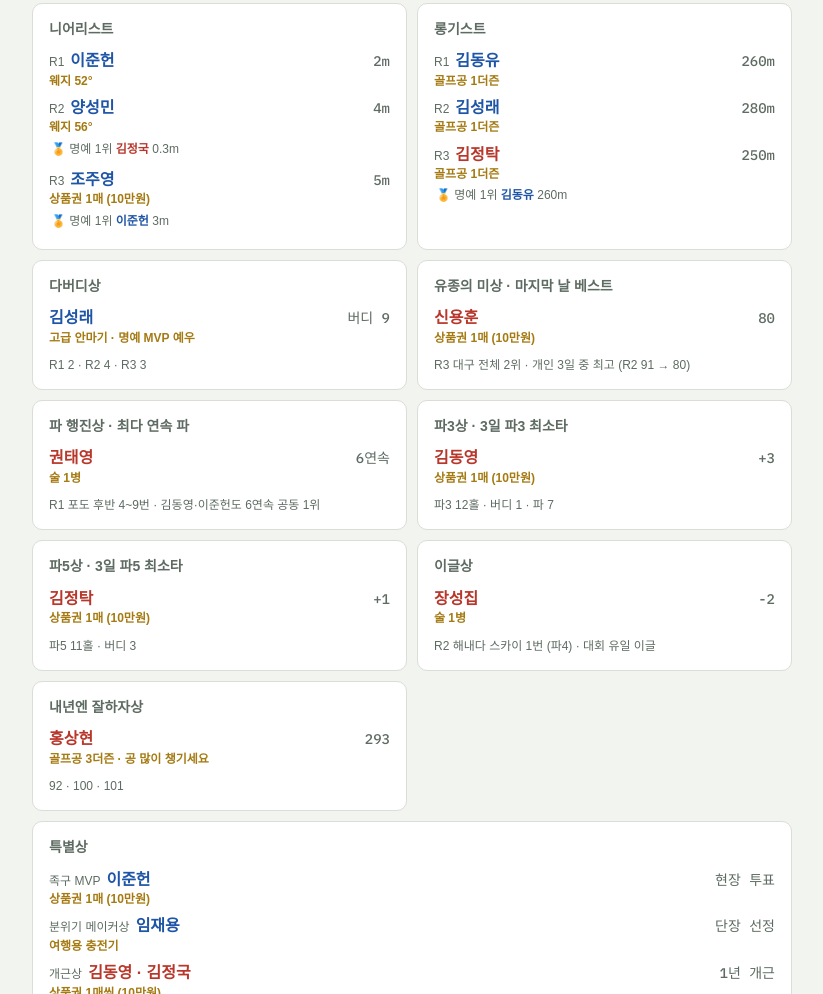
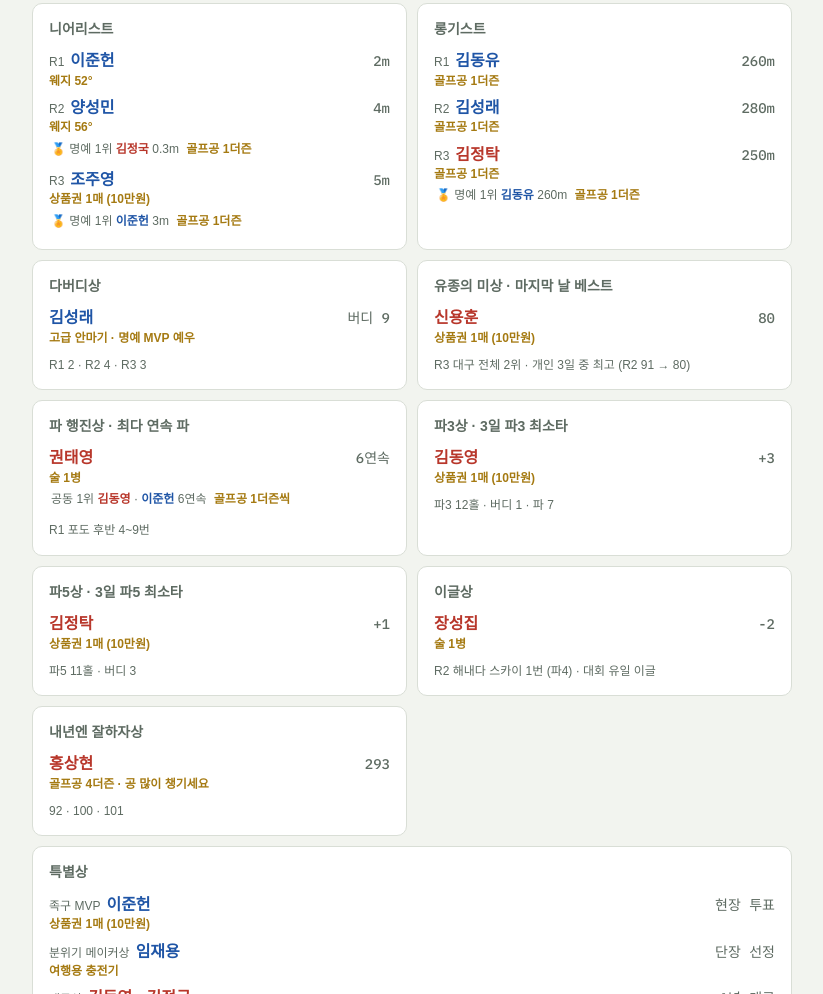
Before and after one commit to tysonkwon/ggc-golf, a plain HTML site: page tournament-2026h2.html in a window 1280 px wide. Shown: the part 1263-2257 px from the top of the page, without its empty margins (228-1051 px from the left). Drawn offline with Linux system fonts and the light colour scheme; a web font is replaced by a local one.

Commit message:
수정: 술·골프공 잔여분 전량 배정

```diff
--- a/tournament-2026h2.html
+++ b/tournament-2026h2.html
@@ -167,6 +167,8 @@ footer{font-size:12px;color:var(--muted);border-top:1px solid var(--line);paddin
 .win ul{list-style:none;margin:0;padding:0;display:flex;flex-direction:column;gap:4px}
 .win li{display:flex;justify-content:space-between;align-items:baseline;gap:0 8px;flex-wrap:wrap}
 .pz{flex-basis:100%;display:block;font-size:12px;font-weight:700;color:var(--gold);margin-top:-2px}
+.hpz{font-size:12px;font-weight:700;color:var(--gold);margin-left:4px}
+.draw .mid .pz{margin-top:6px}
 .mvp .ret{flex-basis:100%;font-size:13px;color:var(--muted);border-top:1px dashed var(--gold);padding-top:10px}
 .mvp .ret .b{color:var(--blue)}
 .ret-tag{font-size:11px;font-weight:700;color:var(--gold);background:var(--gold-soft);border-radius:4px;padding:0 5px;margin-left:4px;vertical-align:1px}
@@ -226,7 +228,7 @@ footer{font-size:12px;color:var(--muted);border-top:1px solid var(--line);paddin
       <svg viewBox="0 0 48 48" aria-hidden="true"><circle cx="24" cy="24" r="23" style="fill:var(--eu-blue)"/><text x="24" y="29" text-anchor="middle" style="fill:var(--eu-gold);font:700 14px var(--f-body)">EU</text></svg>
       <b>TEAM EUROPE</b>
     </div>
-    <div class="mid"><strong>DRAW</strong><span>무승부</span></div>
+    <div class="mid"><strong>DRAW</strong><span>무승부</span><span class="pz">무승부 기념 술 1병 · 두 단장 공동 수령</span></div>
     <div class="side r">
       <svg viewBox="0 0 48 48" aria-hidden="true"><circle cx="24" cy="24" r="23" style="fill:var(--us-navy)"/><text x="24" y="29" text-anchor="middle" style="fill:#fff;font:700 14px var(--f-body)">US</text></svg>
       <b>TEAM USA</b>
@@ -258,9 +260,9 @@ footer{font-size:12px;color:var(--muted);border-top:1px solid var(--line);paddin
       <ul>
         <li><span class="who b"><em>R1</em>이준헌</span><span class="val">2m</span><span class="pz">웨지 52°</span></li>
         <li><span class="who b"><em>R2</em>양성민</span><span class="val">4m</span><span class="pz">웨지 56°</span></li>
-        <li class="hon">🏅 명예 1위 <b class="r">김정국</b> 0.3m</li>
+        <li class="hon">🏅 명예 1위 <b class="r">김정국</b> 0.3m <span class="hpz">골프공 1더즌</span></li>
         <li><span class="who b"><em>R3</em>조주영</span><span class="val">5m</span><span class="pz">상품권 1매 (10만원)</span></li>
-        <li class="hon">🏅 명예 1위 <b class="b">이준헌</b> 3m</li>
+        <li class="hon">🏅 명예 1위 <b class="b">이준헌</b> 3m <span class="hpz">골프공 1더즌</span></li>
       </ul>
     </div>
     <div class="win">
@@ -269,7 +271,7 @@ footer{font-size:12px;color:var(--muted);border-top:1px solid var(--line);paddin
         <li><span class="who b"><em>R1</em>김동유</span><span class="val">260m</span><span class="pz">골프공 1더즌</span></li>
         <li><span class="who b"><em>R2</em>김성래</span><span class="val">280m</span><span class="pz">골프공 1더즌</span></li>
         <li><span class="who r"><em>R3</em>김정탁</span><span class="val">250m</span><span class="pz">골프공 1더즌</span></li>
-        <li class="hon">🏅 명예 1위 <b class="b">김동유</b> 260m</li>
+        <li class="hon">🏅 명예 1위 <b class="b">김동유</b> 260m <span class="hpz">골프공 1더즌</span></li>
       </ul>
     </div>
     <div class="win">
@@ -284,8 +286,9 @@ footer{font-size:12px;color:var(--muted);border-top:1px solid var(--line);paddin
     </div>
     <div class="win">
       <h4>파 행진상 · 최다 연속 파</h4>
-      <ul><li><span class="who r">권태영</span><span class="val">6연속</span><span class="pz">술 1병</span></li></ul>
-      <p>R1 포도 후반 4~9번 · 김동영·이준헌도 6연속 공동 1위</p>
+      <ul><li><span class="who r">권태영</span><span class="val">6연속</span><span class="pz">술 1병</span></li>
+        <li class="hon">공동 1위 <b class="r">김동영</b> · <b class="b">이준헌</b> 6연속 <span class="hpz">골프공 1더즌씩</span></li></ul>
+      <p>R1 포도 후반 4~9번</p>
     </div>
     <div class="win">
       <h4>파3상 · 3일 파3 최소타</h4>
@@ -304,7 +307,7 @@ footer{font-size:12px;color:var(--muted);border-top:1px solid var(--line);paddin
     </div>
     <div class="win">
       <h4>내년엔 잘하자상</h4>
-      <ul><li><span class="who r">홍상현</span><span class="val">293</span><span class="pz">골프공 3더즌 · 공 많이 챙기세요</span></li></ul>
+      <ul><li><span class="who r">홍상현</span><span class="val">293</span><span class="pz">골프공 4더즌 · 공 많이 챙기세요</span></li></ul>
       <p>92 · 100 · 101</p>
     </div>
     <div class="win wide">
@@ -575,7 +578,7 @@ footer{font-size:12px;color:var(--muted);border-top:1px solid var(--line);paddin
     <table>
       <thead><tr><th>협찬자</th><th>품목</th><th>사용처</th></tr></thead>
       <tbody>
-        <tr><td>타이슨</td><td>술 1</td><td rowspan="4">술: 파 행진 · 이글 · 알콜러 · 잔여 1<br>안마기: 다버디 (명예 MVP)</td></tr>
+        <tr><td>타이슨</td><td>술 1</td><td rowspan="4">술: 파 행진 · 이글 · 알콜러 · 무승부 기념(양 단장)<br>안마기: 다버디 (명예 MVP)</td></tr>
         <tr><td>김정탁</td><td>술 1</td></tr>
         <tr><td>김동유</td><td>고급 안마기 1 · 술 1</td></tr>
         <tr><td>김동영</td><td>술 1</td></tr>
@@ -583,7 +586,7 @@ footer{font-size:12px;color:var(--muted);border-top:1px solid var(--line);paddin
         <tr><td>임재용</td><td>상품권 4</td></tr>
         <tr><td>조주영</td><td>상품권 4</td></tr>
         <tr><td>김대호</td><td>상품권 5</td></tr>
-        <tr><td>김정국</td><td>골프공 5더즌</td><td rowspan="4">공: 롱기스트 3 · 내년엔 잘하자 3 · 잔여 6<br>충전기: 분위기 메이커</td></tr>
+        <tr><td>김정국</td><td>골프공 5더즌</td><td rowspan="4">공 12더즌: 롱기스트 3 · 내년엔 잘하자 4 · 명예 1위(니어 2·롱기 1) 3 · 파 행진 공동 1위 2<br>충전기: 분위기 메이커</td></tr>
         <tr><td>신용훈</td><td>골프공 3더즌</td></tr>
         <tr><td>김성래</td><td>골프공 2더즌 · 여행용 충전기 1</td></tr>
         <tr><td>이준헌</td><td>골프공 2더즌</td></tr>
```
